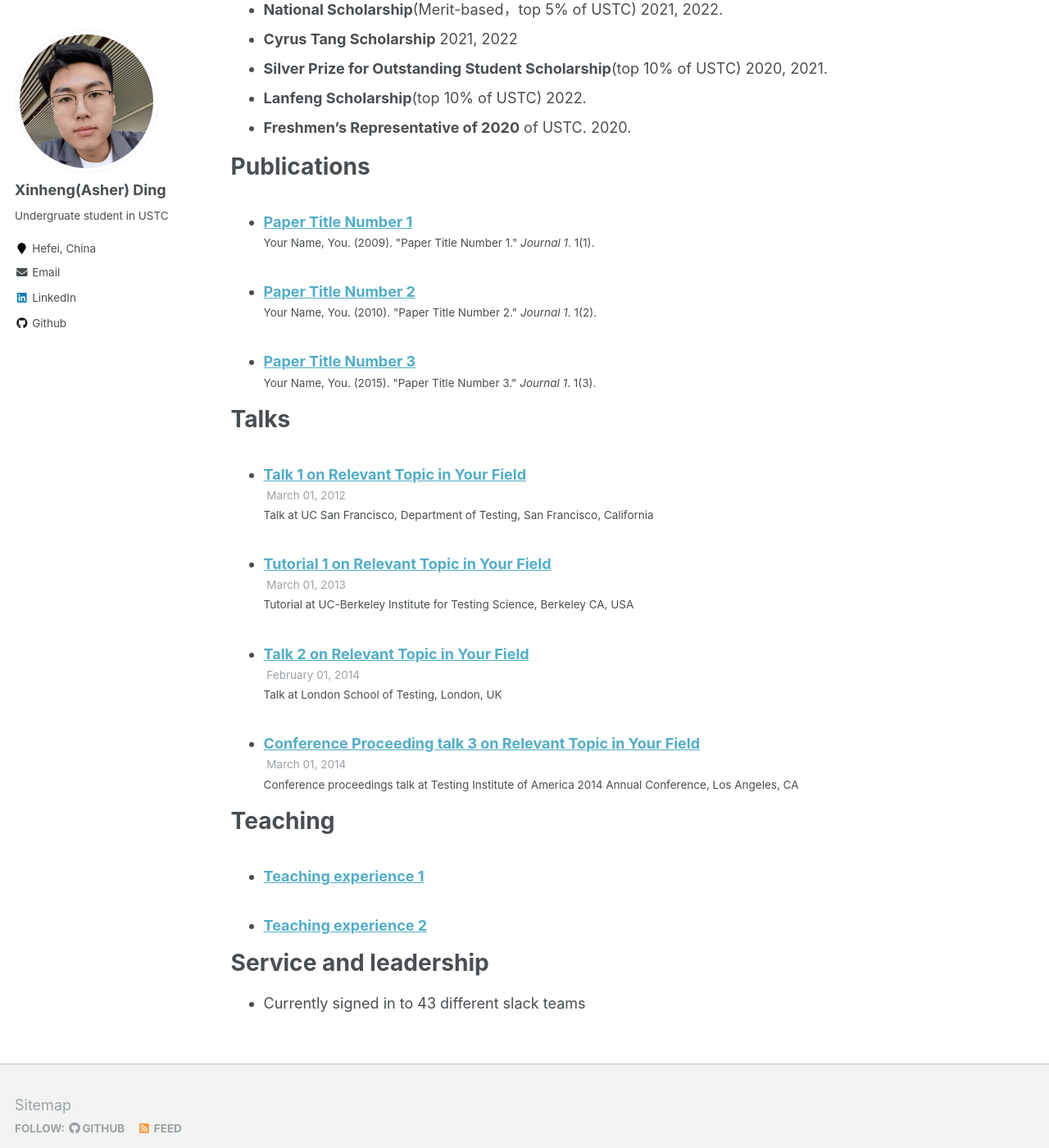
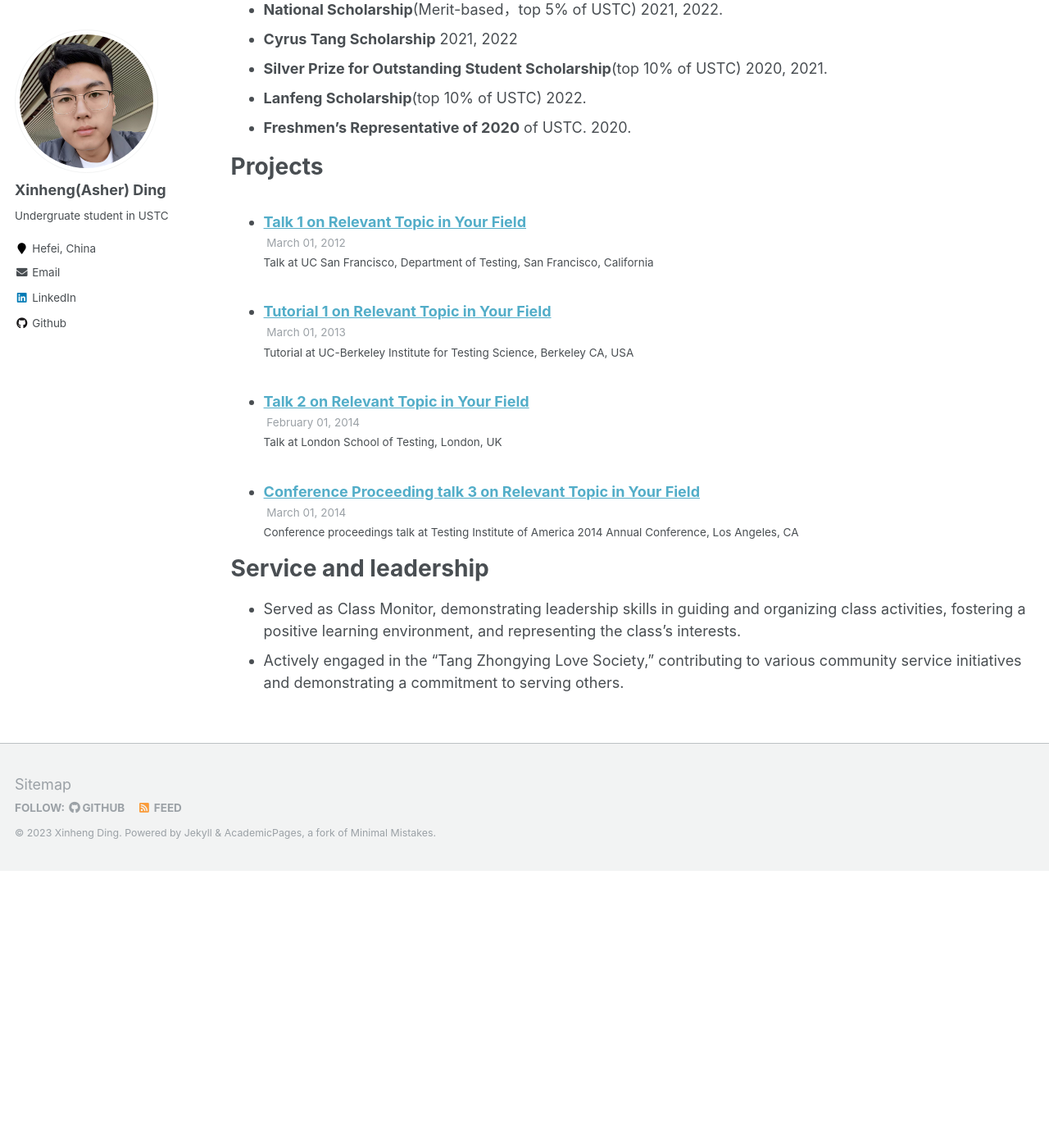
Before and after one commit to XinhengDing/XinhengDing.github.io, a Jekyll site: the page built from _pages/cv.md, in a window 1280 px wide and 1400 px high, scrolled down 843 px. Shown: the whole window at 82% size. Built offline with Jekyll 4.4.1, drawn with Linux system fonts in a browser that asks for light colours; after the commit the page ends 1905 px from its top, so only the background shows below that.

Commit message:
Update cv.md

```diff
--- a/_pages/cv.md
+++ b/_pages/cv.md
@@ -42,24 +42,14 @@ Awards and Honors
 * **Lanfeng Scholarship**(top 10% of USTC) 2022.
 * **Freshmen's Representative of 2020** of USTC. 2020.
 
-Publications
-======
-  <ul>{% for post in site.publications %}
-    {% include archive-single-cv.html %}
-  {% endfor %}</ul>
-
-Talks
+Projects
 ======
   <ul>{% for post in site.talks %}
     {% include archive-single-talk-cv.html %}
   {% endfor %}</ul>
 
-Teaching
-======
-  <ul>{% for post in site.teaching %}
-    {% include archive-single-cv.html %}
-  {% endfor %}</ul>
 
 Service and leadership
 ======
-* Currently signed in to 43 different slack teams
+* Served as Class Monitor, demonstrating leadership skills in guiding and organizing class activities, fostering a positive learning environment, and representing the class's interests.
+* Actively engaged in the "Tang Zhongying Love Society," contributing to various community service initiatives and demonstrating a commitment to serving others.
```
